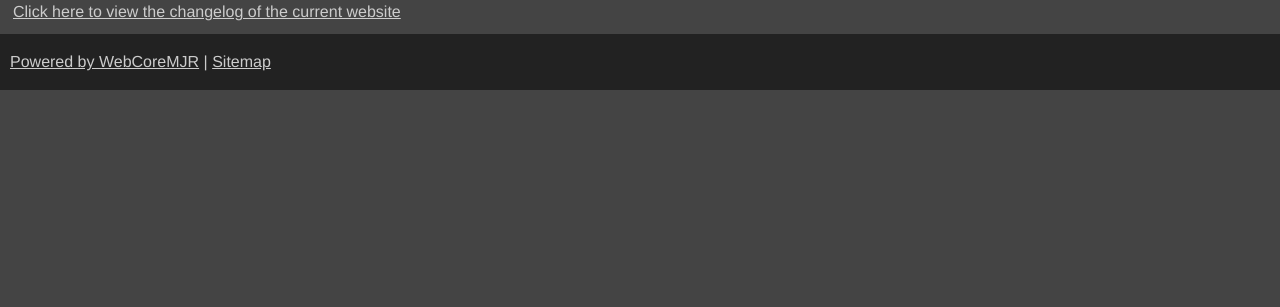
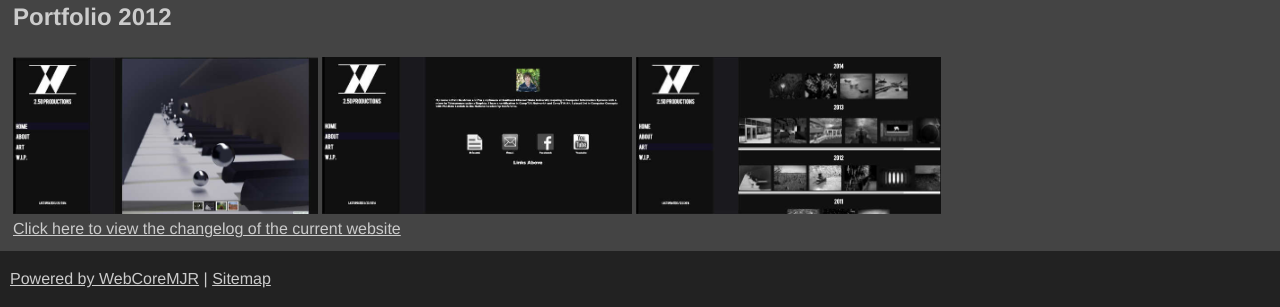
Before and after one commit to mreishman/myNewSite2018, a PHP site: page /work/websites in a window 1280 px wide. Shown: the part 1579-1886 px from the top of the page. Before the commit the page ends 1669 px from the top, so only its background shows below. Run offline with PHP 8.4, Linux system fonts and the light colour scheme; lists and menus that the app fills with data are empty.

Commit message:
Added 2012 Portfolio

```diff
--- a/local/content/work/websites.php
+++ b/local/content/work/websites.php
@@ -258,6 +258,42 @@
 <table width="100%">
     <tr>
         <td>
+            <h2>Portfolio 2012</h2>
+        </td>
+    </tr>
+</table>
+<div style="overflow:auto;">
+    <table width="660px"  align="left">
+        <tr>
+            <?php echo $gallery->generateGallery(
+                array(
+                    0   =>  array(
+                        "id"    =>  "2012Portfolio3",
+                        "src"   =>  "/media/img/work/websites/2012_Portfolio_3.jpg",
+                        "thumb" =>  "/media/img/work/websites/2012_Portfolio_3_Thumb.jpg"
+                    ),
+                    1   =>  array(
+                        "id"    =>  "2012Portfolio2",
+                        "src"   =>  "/media/img/work/websites/2012_Portfolio_2.jpg",
+                        "thumb" =>  "/media/img/work/websites/2012_Portfolio_2_Thumb.jpg"
+                    ),
+                    2   =>  array(
+                        "id"    =>  "2012Portfolio1",
+                        "src"   =>  "/media/img/work/websites/2012_Portfolio_1.jpg",
+                        "thumb" =>  "/media/img/work/websites/2012_Portfolio_1_Thumb.jpg"
+                    )
+                ),
+                array(
+                    "imgHeight" =>  "157",
+                    "tag"       =>  "th"
+                )
+            ); ?>
+        </tr>
+    </table>
+</div>
+<table width="100%">
+    <tr>
+        <td>
            <a href="/about/info" >Click here to view the changelog of the current website</a>
         </td>
     </tr>
```
Also changed, not shown: media/img/work/websites/2012_Portfolio_1.jpg (added), media/img/work/websites/2012_Portfolio_1_Thumb.jpg (added), media/img/work/websites/2012_Portfolio_2.jpg (added), media/img/work/websites/2012_Portfolio_2_Thumb.jpg (added), media/img/work/websites/2012_Portfolio_3.jpg (added), media/img/work/websites/2012_Portfolio_3_Thumb.jpg (added).
